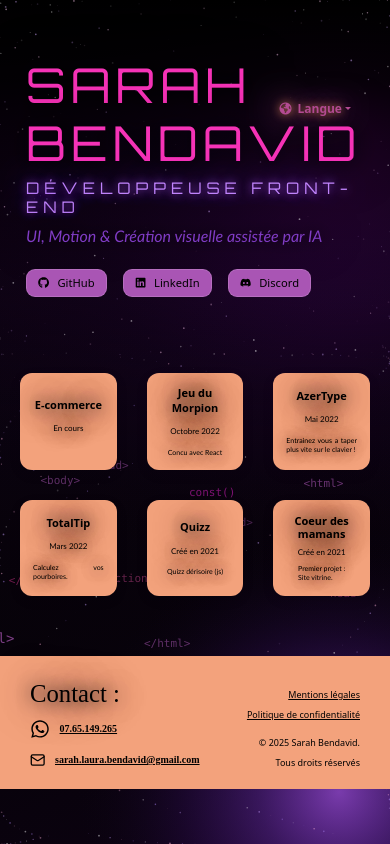
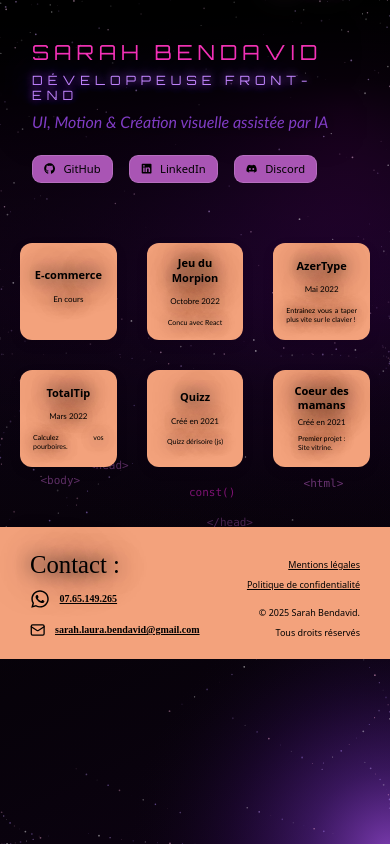
Before and after one commit to SarahBendavid/Porfolio-de-Sarah, a React (Vite) app: page /#/projets in a window 390 px wide. Built offline with nearby package versions, Linux system fonts and the light colour scheme.

Commit message:
responsive

```diff
--- a/src/Assets/styles/Header/Header.css
+++ b/src/Assets/styles/Header/Header.css
@@ -61,53 +61,61 @@ h1, h2, h3, p {
 }
 
 @media (max-width: 900px) {
+
+  .accueil-page h1,
+  .projet-page h1 {
+    font-size: 2rem;
+}
   .accueil-page header h2,
   .projet-page header h2 {
     font-size: 1.3rem;
   }
-}
 
-@media (max-width: 562px) {
-
-  .accueil-page .header,
-  .projet-page .header {
-    padding: 1rem 1rem;
-  }
-  .headerLeft {
-    padding-left: 30px;
-  }
-  .accueil-page header h2,
-  .projet-page header h2 {
-    font-size: 1.2rem;
+  .accueil-page header .titre3,
+  .projet-page header .titre3 {
+    font-size: 1.3rem;
   }
 }
 
-@media (max-width: 490px) {
+@media (max-width: 650px) {
 
-.headerLeft {
-  padding-left: 30px;
+  .accueil-page h1,
+  .projet-page h1 {
+    font-size: 1.5rem;
 }
   .accueil-page header h2,
   .projet-page header h2 {
     font-size: 1rem;
   }
+
   .accueil-page header .titre3,
   .projet-page header .titre3 {
     font-size: 1rem;
   }
 }
 
-@media (max-width: 450px) {
+@media (max-width: 540px) {
   .headerLeft {
-     padding-left: 10px;
+    padding-left: 0;
+    margin-inline: auto;
+  }
+}
+
+@media (max-width: 460px) {
+
+  .accueil-page h1,
+  .projet-page h1 {
+    font-size: 1.3rem;
+}
+
+  .accueil-page header h2,
+  .projet-page header h2 {
+    font-size: 0.8rem;
   }
 }
 
 @media (max-width: 389px) {
-  .accueil-page header h2,
-  .projet-page header h2 {
-    font-size: 0.8rem;
-  }
+
   .accueil-page header .titre3,
   .projet-page header .titre3 {
     font-size: 0.8rem;
--- a/src/Composants/BackgroundBody.jsx
+++ b/src/Composants/BackgroundBody.jsx
@@ -125,7 +125,7 @@ export default function BackgroundBody() {
       ctx.fillStyle = gd; ctx.fillRect(0, 0, W, H);
 
       const ox2 = Math.sin(t*0.8+1)*W*0.02, oy2 = Math.cos(t*0.5+2)*H*0.02;
-      const g3 = ctx.createRadialGradient(W*0.85+ox2, H*0.95+oy2, 0, W*0.85+ox2, H*0.95+oy2, H*0.32);
+      const g3 = ctx.createRadialGradient(W*0.98+ox2, H*1.02+oy2, 0, W*0.98+ox2, H*1.02+oy2, H*0.32);
       g3.addColorStop(0,   "rgba(180,90,255,0.65)");
       g3.addColorStop(0.3, "rgba(140,60,230,0.35)");
       g3.addColorStop(0.6, "rgba(100,30,180,0.15)");
```
Lines whose indentation alone changed are shown as unchanged.
